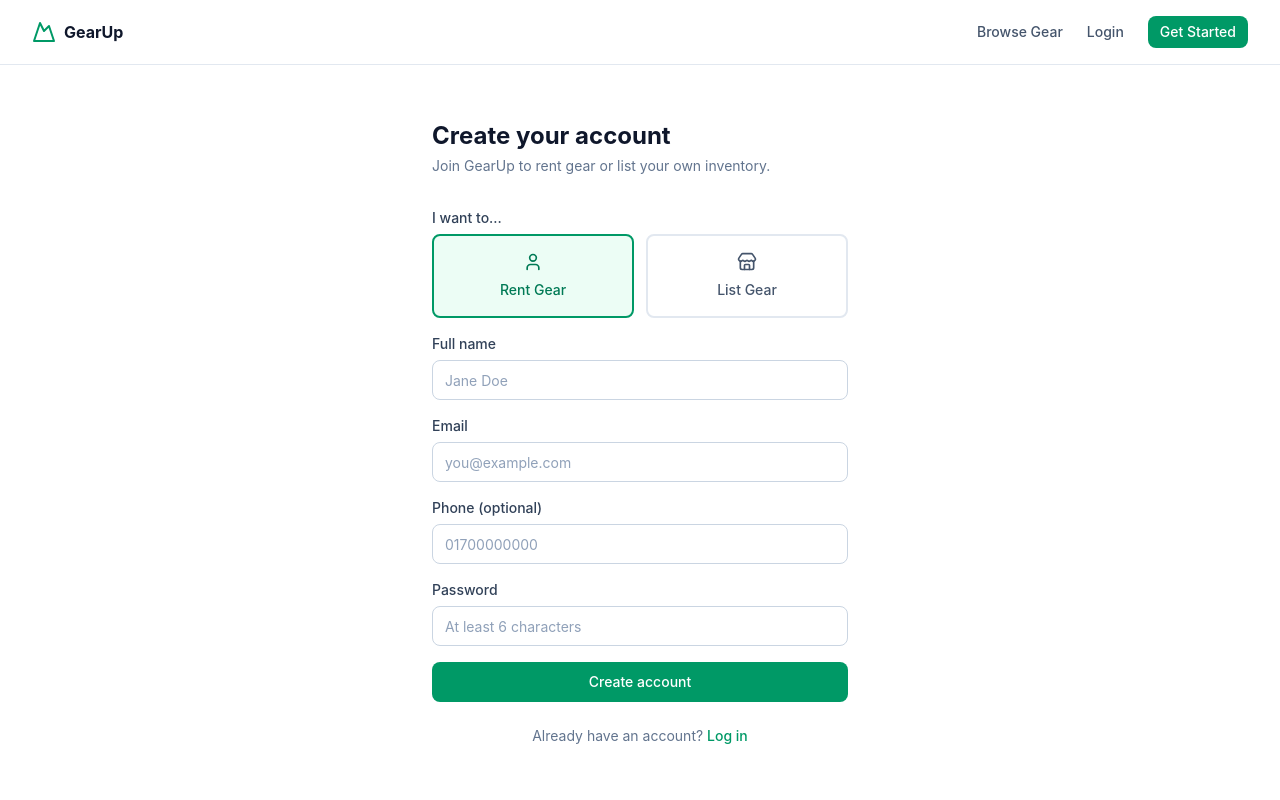
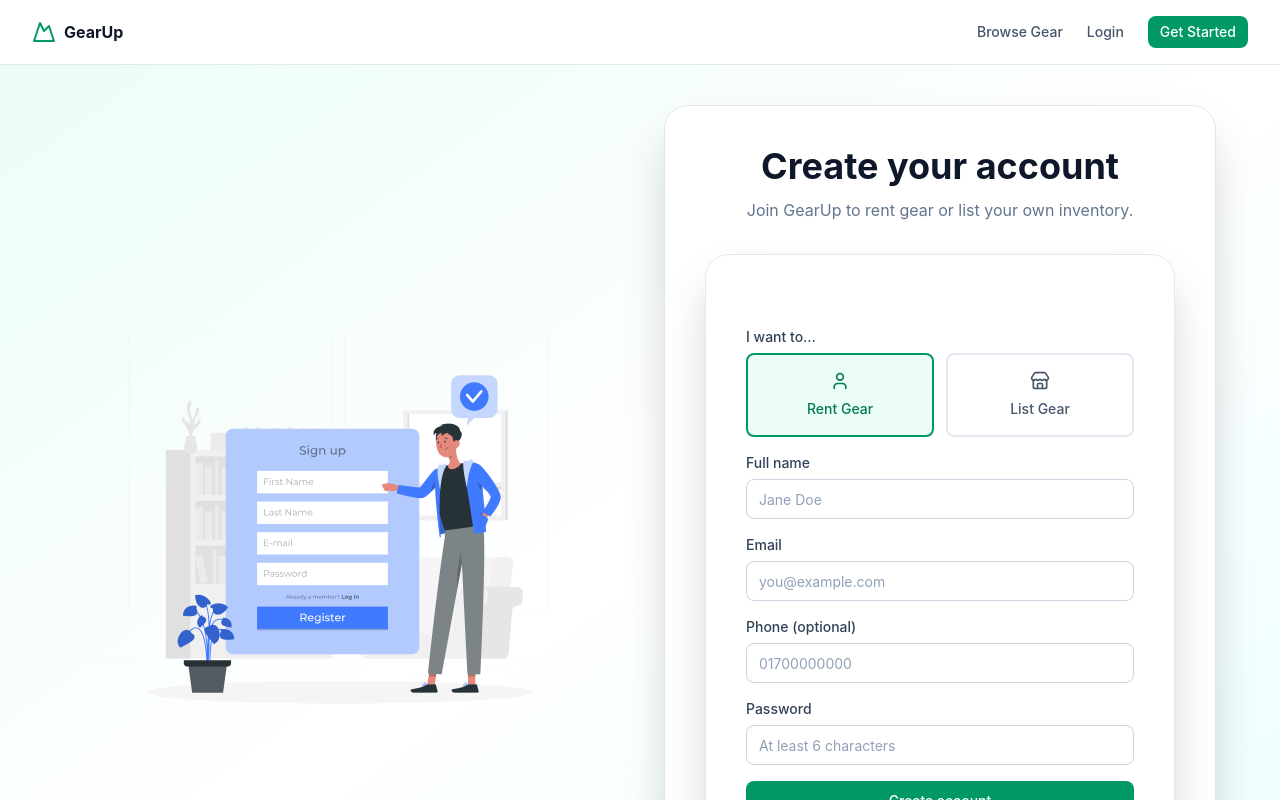
Before and after one commit to hkrobin-dev/GearUp-Frontend, a Next.js app: page /auth/register in a window 1280 px wide. Shown: the top 800 px of the page. Built offline with nearby package versions, Linux system fonts and the light colour scheme; no server answers.

Commit message:
adding the register page new code

```diff
--- a/src/app/auth/register/page.tsx
+++ b/src/app/auth/register/page.tsx
@@ -34,7 +34,9 @@ export default function RegisterPage() {
       const data = await registerMutation.mutateAsync(values);
       toast.success(`Welcome to GearUp, ${data.user.name}!`);
       router.push(
-        data.user.role === "PROVIDER" ? "/dashboard/provider" : "/dashboard/customer"
+        data.user.role === "PROVIDER"
+          ? "/dashboard/provider"
+          : "/dashboard/customer",
       );
     } catch (err: unknown) {
       const e = err as { message?: string };
@@ -43,12 +45,25 @@ export default function RegisterPage() {
   };
 
   return (
-    <div className="mx-auto flex min-h-[calc(100vh-4rem)] max-w-md flex-col justify-center px-4 py-12">
-      <h1 className="text-2xl font-bold text-slate-900">Create your account</h1>
-      <p className="mt-1 text-sm text-slate-500">
+    <div className="min-h-[calc(100vh-4rem)] bg-gradient-to-br from-emerald-50 via-white to-cyan-50 py-10 px-6">
+      <div className="mx-auto grid max-w-6xl items-center gap-12 lg:grid-cols-2">
+        <div className="hidden lg:flex justify-center">
+          <img
+            src="/Sign up-rafiki.png"
+            alt="Register"
+            width={500}
+            height={500}
+            className="animate-float"
+          />
+        </div>
+        <div className="rounded-3xl border border-slate-200 bg-white p-10 shadow-2xl">
+          <h1 className="text-center text-4xl font-bold text-slate-900">
+            Create your account
+          </h1>
+          <p className="mt-3 text-center text-slate-500">
             Join GearUp to rent gear or list your own inventory.
         </p>
-
+        <div className="mt-8 rounded-3xl border border-slate-200 bg-white p-10 shadow-2xl">
           <form onSubmit={handleSubmit(onSubmit)} className="mt-8 space-y-4">
             <div>
               <label className="mb-1.5 block text-sm font-medium text-slate-700">
@@ -62,7 +77,7 @@ export default function RegisterPage() {
                     "flex flex-col items-center gap-2 rounded-lg border-2 p-4 text-sm font-medium transition-colors",
                     role === "CUSTOMER"
                       ? "border-emerald-600 bg-emerald-50 text-emerald-700"
-                  : "border-slate-200 text-slate-600 hover:border-slate-300"
+                      : "border-slate-200 text-slate-600 hover:border-slate-300",
                   )}
                 >
                   <UserIcon className="h-5 w-5" />
@@ -75,7 +90,7 @@ export default function RegisterPage() {
                     "flex flex-col items-center gap-2 rounded-lg border-2 p-4 text-sm font-medium transition-colors",
                     role === "PROVIDER"
                       ? "border-emerald-600 bg-emerald-50 text-emerald-700"
-                  : "border-slate-200 text-slate-600 hover:border-slate-300"
+                      : "border-slate-200 text-slate-600 hover:border-slate-300",
                   )}
                 >
                   <Store className="h-5 w-5" />
@@ -84,7 +99,12 @@ export default function RegisterPage() {
               </div>
             </div>
 
-        <Input label="Full name" placeholder="Jane Doe" error={errors.name?.message} {...register("name")} />
+            <Input
+              label="Full name"
+              placeholder="Jane Doe"
+              error={errors.name?.message}
+              {...register("name")}
+            />
             <Input
               type="email"
               label="Email"
@@ -106,17 +126,26 @@ export default function RegisterPage() {
               {...register("password")}
             />
 
-        <Button type="submit" className="w-full" isLoading={registerMutation.isPending}>
+            <Button
+              type="submit"
+              className="w-full"
+              isLoading={registerMutation.isPending}
+            >
               Create account
             </Button>
           </form>
-
+        </div>
         <p className="mt-6 text-center text-sm text-slate-500">
           Already have an account?{" "}
-        <Link href="/auth/login" className="font-medium text-emerald-600 hover:text-emerald-700">
+          <Link
+            href="/auth/login"
+            className="font-medium text-emerald-600 hover:text-emerald-700"
+          >
             Log in
           </Link>
         </p>
         </div>
+      </div>
+    </div>
   );
 }
--- a/src/app/globals.css
+++ b/src/app/globals.css
@@ -46,3 +46,13 @@ body {
 .animate-floating {
   animation: floating 5s ease-in-out infinite;
 }
+
+@keyframes float{
+0%{transform:translateY(0);}
+50%{transform:translateY(-12px);}
+100%{transform:translateY(0);}
+}
+
+.animate-float{
+animation:float 5s ease-in-out infinite;
+}
```
Also changed, not shown: public/Sign up-rafiki.png (added). Lines whose indentation alone changed are shown as unchanged.
